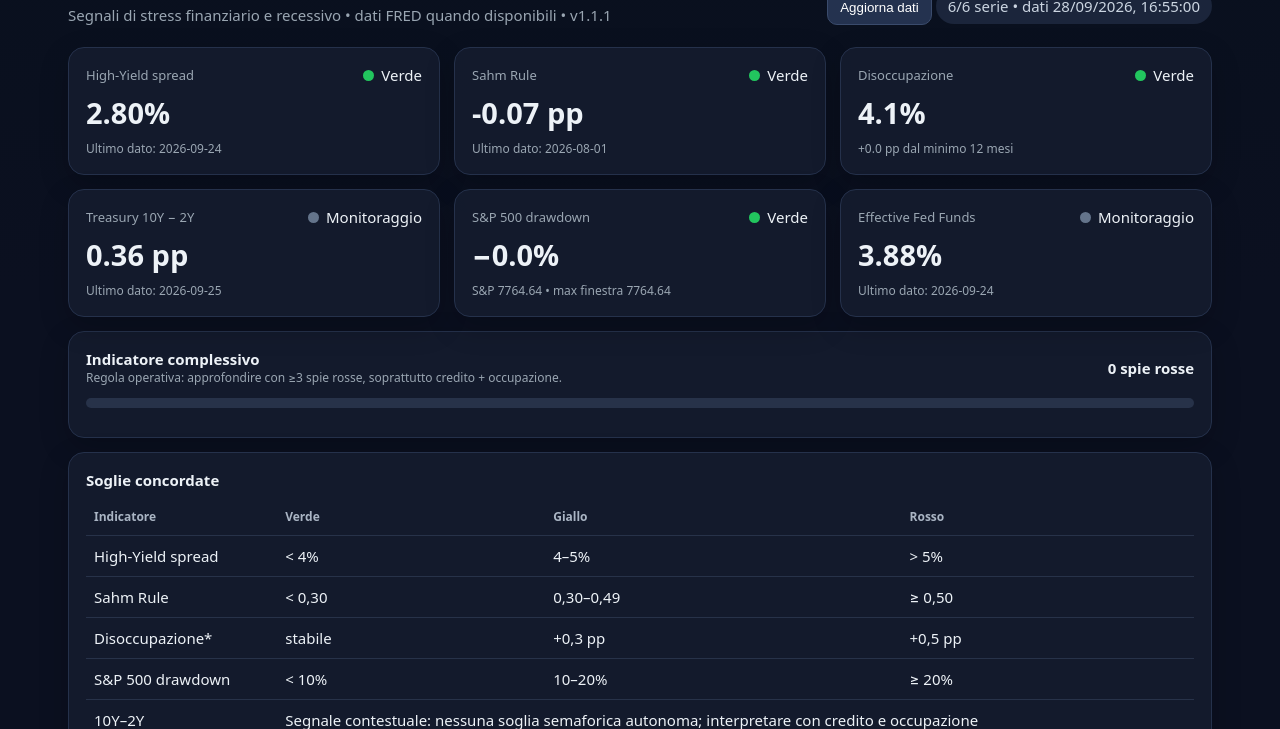
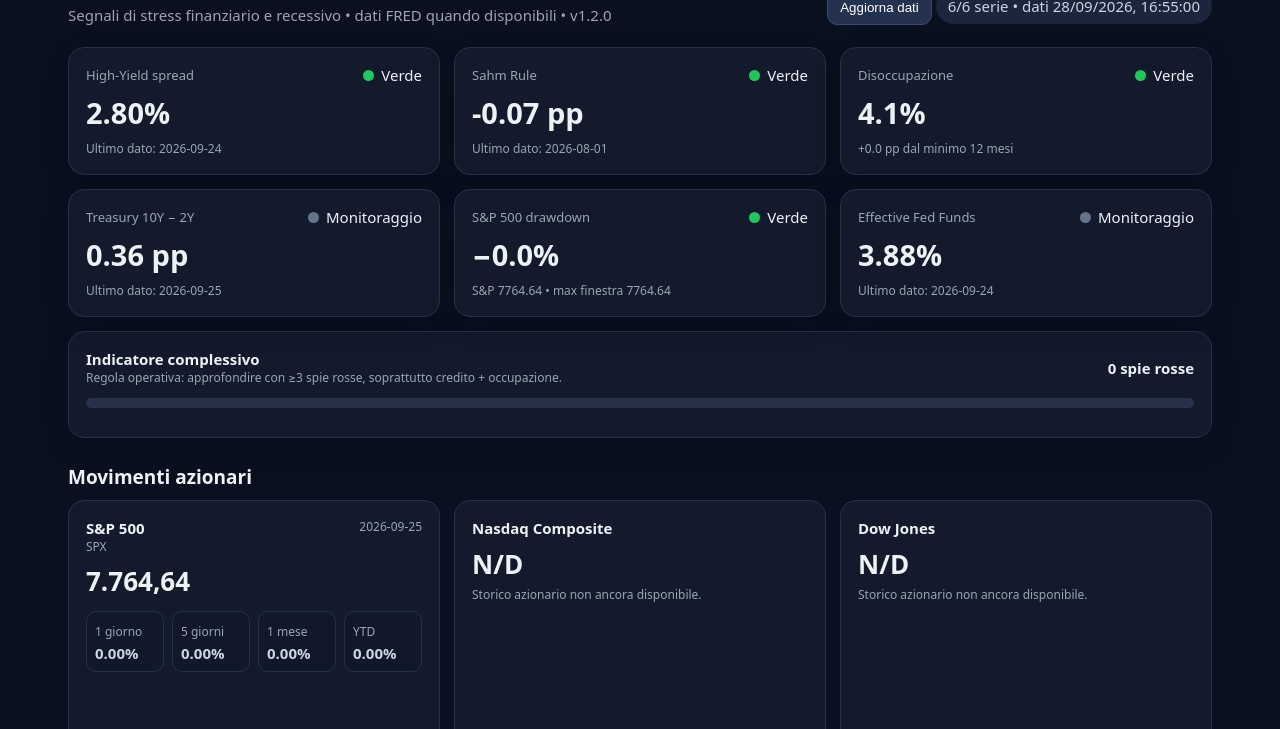
Before and after one commit to stefano-v/crisis-dashboard, a plain HTML site: page index.html in a window 1280 px wide. Shown: the part 71-800 px from the top of the page. Drawn offline with Linux system fonts and the light colour scheme.

Commit message:
Add stock-market movement panel and bump version to 1.2.0

```diff
--- a/index.html
+++ b/index.html
@@ -17,17 +17,30 @@ h1{font-size:30px;margin:0}.sub{color:var(--muted);margin-top:7px}.badge{padding
 table{width:100%;border-collapse:collapse;margin-top:8px}th,td{text-align:left;padding:10px 8px;border-bottom:1px solid #273249}th{color:#aab5c4;font-size:12px}
 footer{color:var(--muted);font-size:12px;margin-top:20px;line-height:1.5}
 button{background:#24324f;color:white;border:1px solid #3a4b6c;padding:9px 12px;border-radius:10px;cursor:pointer}
-@media(max-width:800px){.grid{grid-template-columns:1fr}.wide{grid-column:span 1}}
+.section-title{margin:26px 0 10px;font-size:19px}
+.market-grid{display:grid;grid-template-columns:repeat(3,1fr);gap:14px}
+.market-card{background:rgba(20,27,45,.94);border:1px solid #25314b;border-radius:16px;padding:17px}
+.market-head{display:flex;justify-content:space-between;gap:12px;align-items:flex-start}.market-name{font-weight:700}.market-symbol{font-size:12px;color:var(--muted)}
+.market-level{font-size:26px;font-weight:750;margin:8px 0 4px}.market-moves{display:grid;grid-template-columns:repeat(4,1fr);gap:8px;margin-top:12px}
+.move{background:#10182a;border:1px solid #25314b;border-radius:10px;padding:8px}.move b{display:block;margin-top:3px}.pos{color:#4ade80}.neg{color:#f87171}.flat{color:#cbd5e1}
+.spark{width:100%;height:74px;margin-top:12px;display:block}.spark line{stroke:#334155;stroke-width:1}.spark polyline{fill:none;stroke:#60a5fa;stroke-width:2.3;vector-effect:non-scaling-stroke}
+.market-note{margin-top:10px;color:var(--muted);font-size:12px}
+@media(max-width:800px){.grid,.market-grid{grid-template-columns:1fr}.wide{grid-column:span 1}.market-moves{grid-template-columns:repeat(2,1fr)}}
 </style>
 </head>
 <body><div class="wrap">
-<div class="top"><div><h1>Crisis Dashboard USA</h1><div class="sub">Segnali di stress finanziario e recessivo • dati FRED quando disponibili • <span id="version">v1.1.1</span></div></div>
+<div class="top"><div><h1>Crisis Dashboard USA</h1><div class="sub">Segnali di stress finanziario e recessivo • dati FRED quando disponibili • <span id="version">v1.2.0</span></div></div>
 <div><button onclick="loadAll()">Aggiorna dati</button> <span class="badge" id="updated">Caricamento…</span></div></div>
 <div class="grid" id="cards"></div>
 <div class="card wide" style="margin-top:14px">
 <div class="row"><div><b>Indicatore complessivo</b><div class="small">Regola operativa: approfondire con ≥3 spie rosse, soprattutto credito + occupazione.</div></div><b id="summary">—</b></div>
 <div class="meter"><div class="fill" id="meter"></div></div>
 </div>
+
+<h2 class="section-title">Movimenti azionari</h2>
+<div class="market-grid" id="marketCards"></div>
+<div class="market-note">Performance calcolate sui livelli di chiusura disponibili. Il movimento a 1 giorno, 5 giorni, 1 mese e da inizio anno serve a distinguere una correzione di mercato da uno stress più ampio del credito.</div>
+
 <div class="card wide" style="margin-top:14px">
 <b>Soglie concordate</b>
 <table><thead><tr><th>Indicatore</th><th>Verde</th><th>Giallo</th><th>Rosso</th></tr></thead><tbody>
@@ -43,11 +56,11 @@ button{background:#24324f;color:white;border:1px solid #3a4b6c;padding:9px 12px;
 <footer>
 Fonti: Federal Reserve Economic Data (FRED), Federal Reserve Bank of St. Louis. Serie: BAMLH0A0HYM2, SAHMREALTIME, UNRATE, T10Y2Y, SP500, DFF.
 Questo dashboard è uno strumento di monitoraggio, non una previsione certa di recessione o crisi e non costituisce consulenza finanziaria.<br>
-Versione <b>v1.1.1</b> • <a href="https://github.com/stefano-v/crisis-dashboard" target="_blank" rel="noopener" style="color:#9ec5ff">Codice sorgente</a> • Licenza <a href="https://github.com/stefano-v/crisis-dashboard/blob/main/LICENSE" target="_blank" rel="noopener" style="color:#9ec5ff">MIT</a>.
+Versione <b>v1.2.0</b> • <a href="https://github.com/stefano-v/crisis-dashboard" target="_blank" rel="noopener" style="color:#9ec5ff">Codice sorgente</a> • Licenza <a href="https://github.com/stefano-v/crisis-dashboard/blob/main/LICENSE" target="_blank" rel="noopener" style="color:#9ec5ff">MIT</a>.
 </footer>
 </div>
 <script>
-const APP_VERSION = "1.1.1";
+const APP_VERSION = "1.2.0";
 const series = {
  hy:{id:"BAMLH0A0HYM2",name:"High-Yield spread",unit:"%",kind:"hy"},
  sahm:{id:"SAHMREALTIME",name:"Sahm Rule",unit:" pp",kind:"sahm"},
@@ -56,16 +69,32 @@ const series = {
  sp:{id:"SP500",name:"S&P 500 drawdown",unit:"%",kind:"sp"},
  dff:{id:"DFF",name:"Effective Fed Funds",unit:"%",kind:"dff"}
 };
+const markets = [
+ {id:"^GSPC",name:"S&P 500",symbol:"SPX"},
+ {id:"^IXIC",name:"Nasdaq Composite",symbol:"IXIC"},
+ {id:"^DJI",name:"Dow Jones",symbol:"DJI"}
+];
 let localPayload=null;
+
+async function payload(){
+ if(!localPayload){
+  const r=await fetch("./data/data.json?ts="+Date.now(),{cache:"no-store"});
+  if(!r.ok) throw new Error("HTTP "+r.status);
+  localPayload=await r.json();
+ }
+ return localPayload;
+}
 async function fred(id){
-  if(!localPayload){
-    const r=await fetch("./data/data.json?ts="+Date.now(), {cache:"no-store"});
-    if(!r.ok) throw new Error("HTTP "+r.status);
-    localPayload=await r.json();
-  }
-  const rows=localPayload.series?.[id];
-  if(!Array.isArray(rows) || !rows.length) throw new Error("Serie non disponibile: "+id);
-  return rows;
+ const p=await payload();
+ const rows=p.series?.[id];
+ if(!Array.isArray(rows)||!rows.length) throw new Error("Serie non disponibile: "+id);
+ return rows;
+}
+async function market(id){
+ const p=await payload();
+ const rows=p.market?.[id] || (id==="^GSPC" ? p.series?.SP500 : null);
+ if(!Array.isArray(rows)||!rows.length) throw new Error("Mercato non disponibile: "+id);
+ return rows.filter(x=>Number.isFinite(x.v));
 }
 function classify(k,data){
  const last=data.at(-1)?.v;
@@ -81,8 +110,60 @@ function display(k,data){
  if(k==="unrate"){const recent=data.slice(-12); const min=Math.min(...recent.map(x=>x.v)); return {v:last.toFixed(1),extra:`+${(last-min).toFixed(1)} pp dal minimo 12 mesi`}}
  return {v:last.toFixed(2),extra:`Ultimo dato: ${data.at(-1).date}`};
 }
+function changePct(data, back){
+ if(!data.length) return null;
+ const last=data.at(-1).v;
+ const prev=data[Math.max(0,data.length-1-back)]?.v;
+ return prev ? (last/prev-1)*100 : null;
+}
+function ytdPct(data){
+ if(!data.length) return null;
+ const last=data.at(-1), year=last.date.slice(0,4);
+ const first=data.find(x=>x.date.startsWith(year));
+ return first?.v ? (last.v/first.v-1)*100 : null;
+}
+function fmtPct(v){
+ if(v===null||!Number.isFinite(v)) return "N/D";
+ const s=v>0?"+":"";
+ return s+v.toFixed(2)+"%";
+}
+function moveClass(v){return v>0.05?"pos":v<-0.05?"neg":"flat"}
+function sparkline(data){
+ const pts=data.slice(-126);
+ if(pts.length<2) return "";
+ const vals=pts.map(x=>x.v), min=Math.min(...vals), max=Math.max(...vals), span=max-min||1;
+ const points=vals.map((v,i)=>{
+  const x=(i/(vals.length-1))*100, y=64-((v-min)/span)*54;
+  return x.toFixed(2)+","+y.toFixed(2);
+ }).join(" ");
+ return `<svg class="spark" viewBox="0 0 100 70" preserveAspectRatio="none" aria-label="Andamento ultimi sei mesi"><line x1="0" y1="64" x2="100" y2="64"></line><polyline points="${points}"></polyline></svg>`;
+}
+async function renderMarkets(){
+ const root=document.getElementById("marketCards"); root.innerHTML="";
+ for(const m of markets){
+  try{
+   const data=await market(m.id);
+   const last=data.at(-1);
+   const d1=changePct(data,1), d5=changePct(data,5), d21=changePct(data,21), ytd=ytdPct(data);
+   root.insertAdjacentHTML("beforeend",`<div class="market-card">
+    <div class="market-head"><div><div class="market-name">${m.name}</div><div class="market-symbol">${m.symbol}</div></div><div class="small">${last.date}</div></div>
+    <div class="market-level">${last.v.toLocaleString("it-IT",{maximumFractionDigits:2})}</div>
+    <div class="market-moves">
+      <div class="move"><span class="small">1 giorno</span><b class="${moveClass(d1)}">${fmtPct(d1)}</b></div>
+      <div class="move"><span class="small">5 giorni</span><b class="${moveClass(d5)}">${fmtPct(d5)}</b></div>
+      <div class="move"><span class="small">1 mese</span><b class="${moveClass(d21)}">${fmtPct(d21)}</b></div>
+      <div class="move"><span class="small">YTD</span><b class="${moveClass(ytd)}">${fmtPct(ytd)}</b></div>
+    </div>
+    ${sparkline(data)}
+   </div>`);
+  }catch(e){
+   root.insertAdjacentHTML("beforeend",`<div class="market-card"><div class="market-name">${m.name}</div><div class="market-level">N/D</div><div class="small">Storico azionario non ancora disponibile.</div></div>`);
+  }
+ }
+}
 async function loadAll(){
  document.getElementById("updated").textContent="Aggiornamento…";
+ localPayload=null;
  const cards=document.getElementById("cards"); cards.innerHTML="";
  let reds=0, loaded=0;
  for(const [k,s] of Object.entries(series)){
@@ -95,10 +176,11 @@ async function loadAll(){
    cards.insertAdjacentHTML("beforeend",`<div class="card"><div class="label">${s.name}</div><div class="value">N/D</div><div class="small">Dati locali non disponibili: attendi il completamento della GitHub Action.</div></div>`);
   }
  }
+ await renderMarkets();
  const pct=Math.min(100,reds/3*100); document.getElementById("meter").style.width=pct+"%";
  document.getElementById("summary").textContent=reds>=3?`${reds} spie rosse — approfondire`:`${reds} spie rosse`;
  document.getElementById("updated").textContent=`${loaded}/6 serie • dati ${localPayload?.generated_at ? new Date(localPayload.generated_at).toLocaleString("it-IT") : "N/D"}`;
 }
-document.getElementById("version").textContent = "v"+APP_VERSION;
+document.getElementById("version").textContent="v"+APP_VERSION;
 loadAll();
 </script></body></html>
```
Also changed, not shown: 2 other files.
